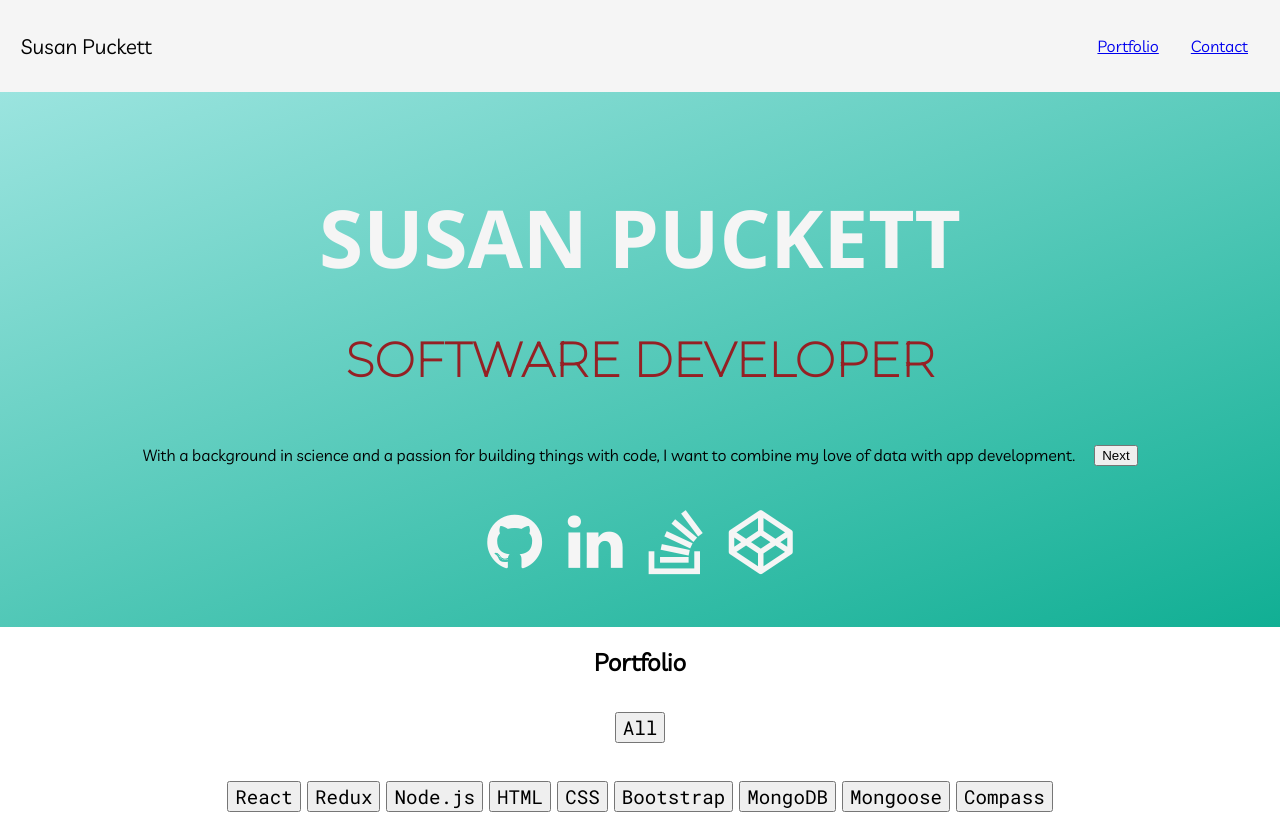
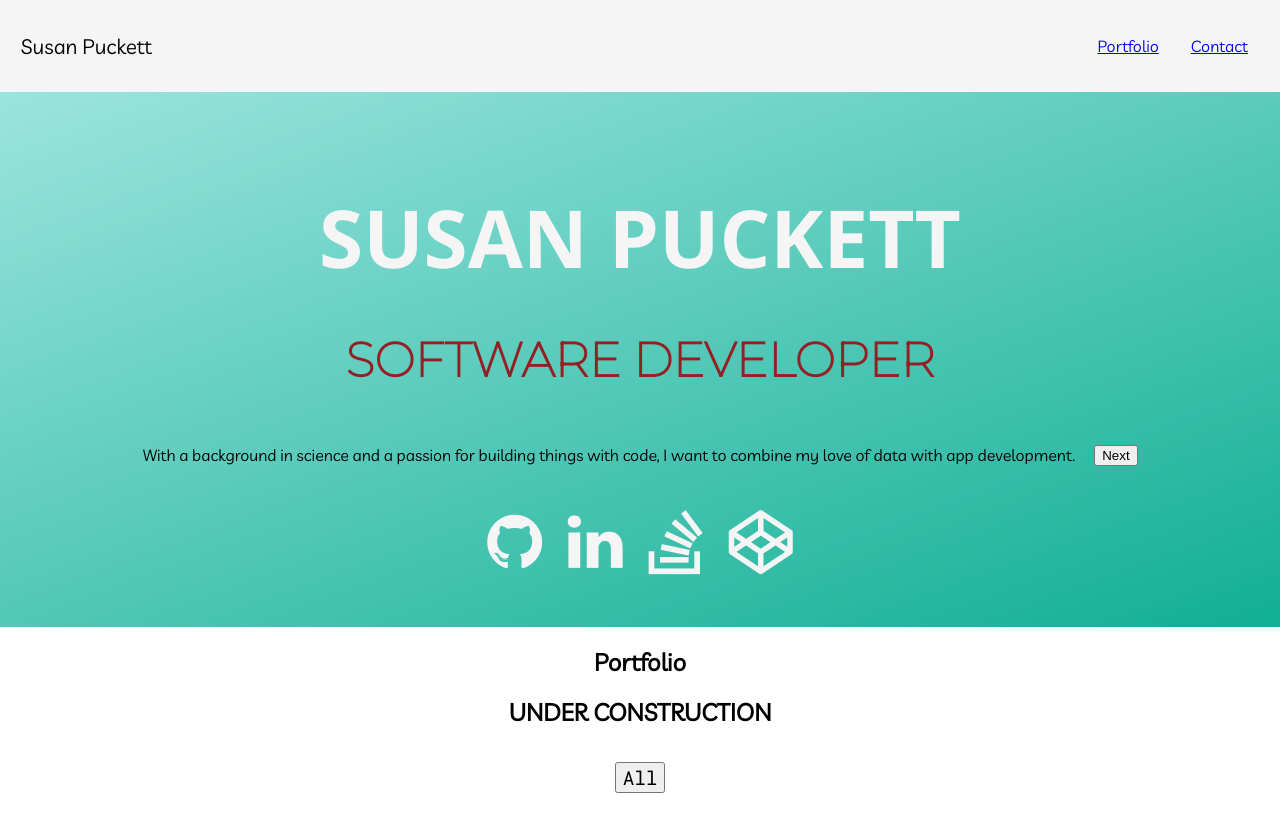
Before and after one commit to sepuckett86/portfolio-react, a React app: page / in a window 1280 px wide. Shown: the top 814 px of the page. Built offline with nearby package versions, Linux system fonts and the light colour scheme.

Commit message:
add construction note

```diff
--- a/src/containers/Portfolio.js
+++ b/src/containers/Portfolio.js
@@ -74,6 +74,7 @@ export default class Portfolio extends Component {
     return (
       <section id="portfolio">
         <h2>Portfolio</h2>
+        <h2>UNDER CONSTRUCTION</h2>
         <PortfolioTags
           tags={this.state.tags}
           handleClick={this.handleClick}
```
